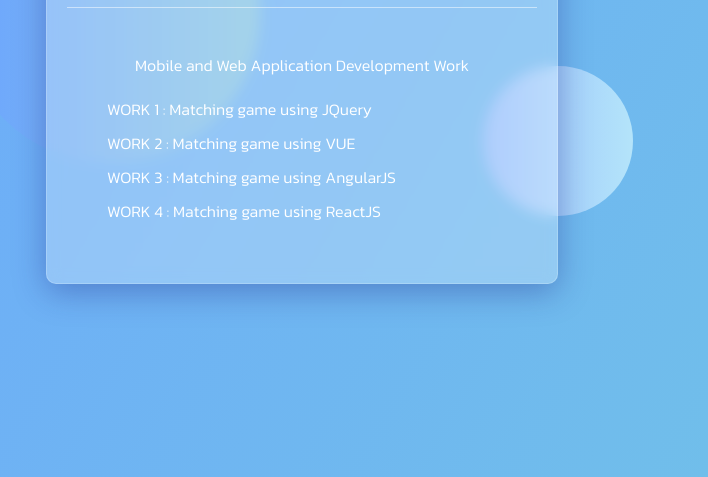
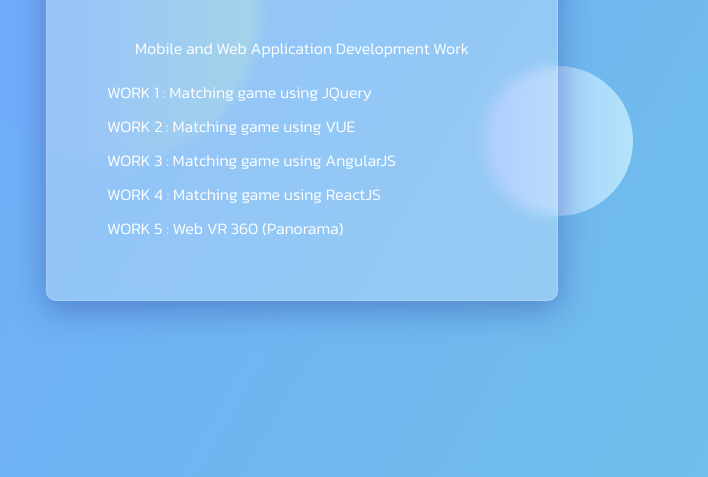
Before and after one commit to TXRXX/MobileWebDev, a plain HTML site: page public/index.html in a window 1280 px wide. Shown: the part 323-800 px from the top of the page, without its empty margins (338-1046 px from the left). Drawn offline with Linux system fonts and the light colour scheme.

Commit message:
Add path to lab5

```diff
--- a/public/index.html
+++ b/public/index.html
@@ -28,6 +28,9 @@
                 <a href="./work4/work4.html">
                     <span>WORK 4 : Matching game using ReactJS</span>
                 </a>
+                <a href="./work5/index.html">
+                    <span>WORK 5 : Web VR 360 (Panorama)</span>
+                </a>
             </div>
         </div>
         <div class="circle"></div>
```
